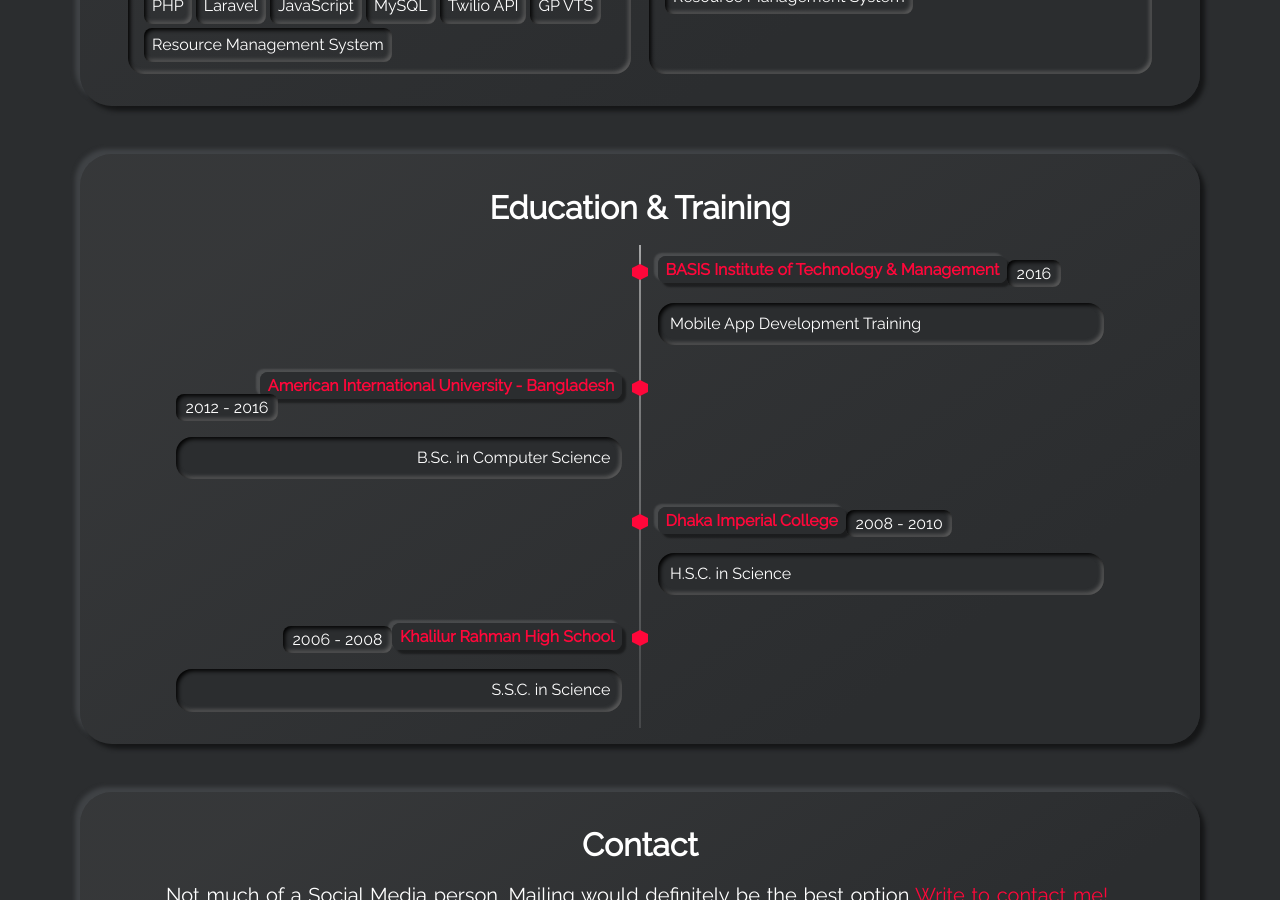
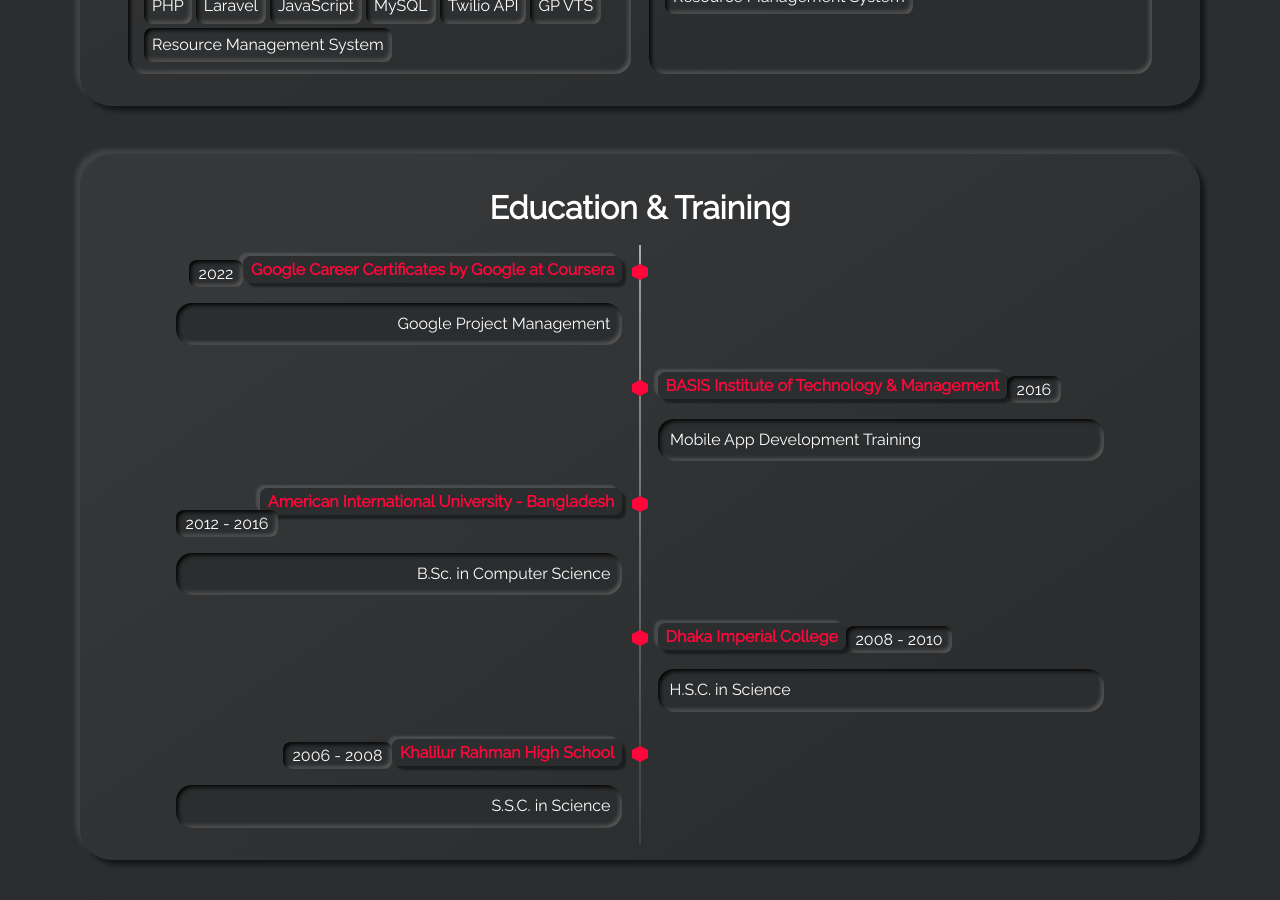
Before and after one commit to writeshahadat/writeshahadat.github.io, a Jekyll site: the page built from index.html, in a window 1280 px wide and 900 px high, scrolled down 4282 px. Built offline with Jekyll 4.4.1, drawn with Linux system fonts in a browser that asks for light colours.

Commit message:
google project management added

```diff
--- a/_data/education.yml
+++ b/_data/education.yml
@@ -16,6 +16,12 @@
 #     - tag: Ruby
 #     - tag: Rails
 #   timeline-side: right
+
+- title: Google Career Certificates by Google at Coursera
+  title-url: https://www.coursera.org/account/accomplishments/specialization/certificate/KKQRW6XDUEGH
+  date: 2022
+  subtitle: Google Project Management
+  timeline-side: left
 
 - title: BASIS Institute of Technology & Management
   title-url: http://www.bitm.org.bd/
```
